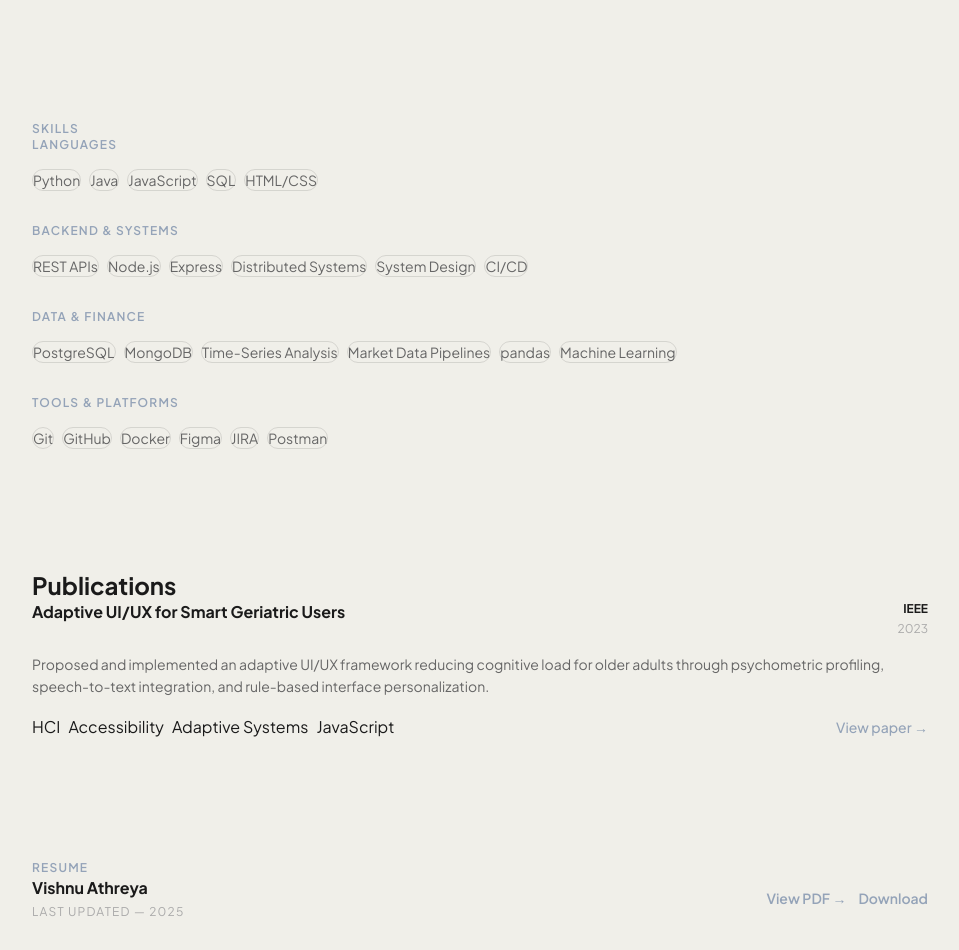
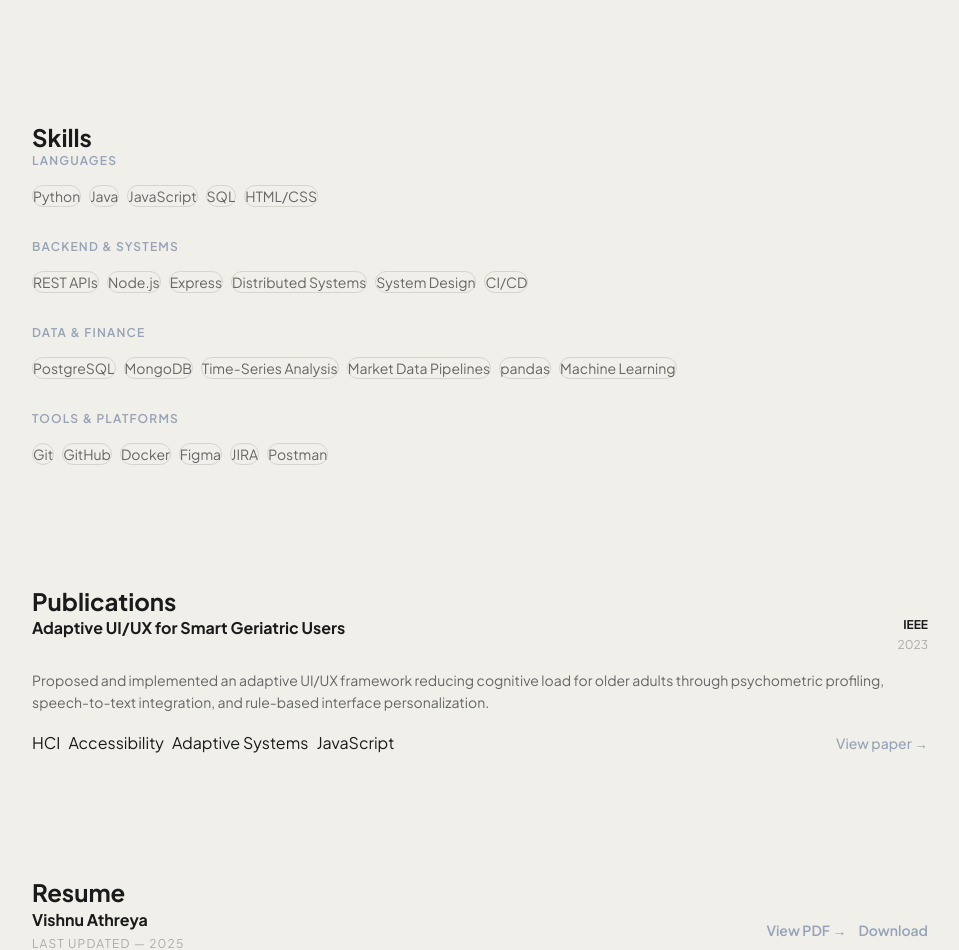
Before and after one commit to vishnuathreya28/vishnu-athreya, a Next.js app: page / in a window 1280 px wide. Shown: the part 3808-4758 px from the top of the page, without its empty margins (160-1119 px from the left). Built offline with nearby package versions, Linux system fonts and the light colour scheme.

Commit message:
small text changes

```diff
--- a/components/Resume.js
+++ b/components/Resume.js
@@ -14,8 +14,8 @@ export default function Resume() {
         initial={{ opacity: 0, y: 20 }}
         animate={isInView ? { opacity: 1, y: 0 } : {}}
         transition={{ duration: 0.4 }}
-        className="text-xs font-semibold uppercase tracking-widest mb-12"
-        style={{ color: '#94a3b8' }}
+        className="text-2xl font-bold mb-10"
+        style={{ color: '#1a1a1a' }}
       >
         Resume
       </motion.h2>
--- a/components/Skills.js
+++ b/components/Skills.js
@@ -33,8 +33,8 @@ export default function Skills() {
         initial={{ opacity: 0, y: 20 }}
         animate={isInView ? { opacity: 1, y: 0 } : {}}
         transition={{ duration: 0.4 }}
-        className="text-xs font-semibold uppercase tracking-widest mb-12"
-        style={{ color: '#94a3b8' }}
+        className="text-2xl font-bold mb-10"
+        style={{ color: '#1a1a1a' }}
       >
         Skills
       </motion.h2>
```
